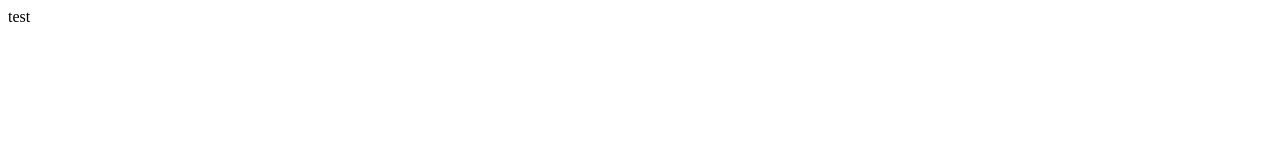
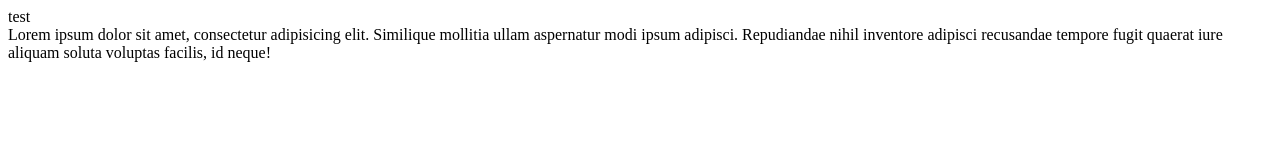
Before and after one commit to KrasiIvaylov/test, a plain HTML site: page index.html in a window 1280 px wide. Drawn offline with Linux system fonts and the light colour scheme.

Commit message:
new test commits

```diff
--- a/index.html
+++ b/index.html
@@ -13,6 +13,11 @@
     <div>
         test
     </div>
+    <div>
+        Lorem ipsum dolor sit amet, consectetur adipisicing elit. Similique mollitia ullam aspernatur modi ipsum
+        adipisci. Repudiandae nihil inventore adipisci recusandae tempore fugit quaerat iure aliquam soluta voluptas
+        facilis, id neque!
+    </div>
 </body>
 
 </html>
```
